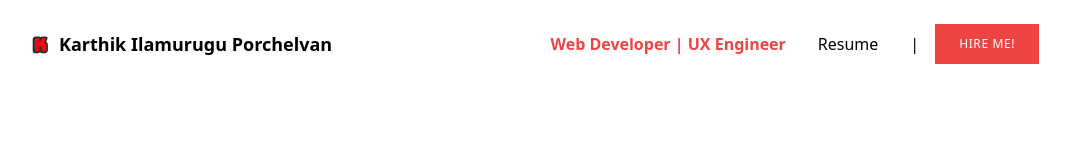
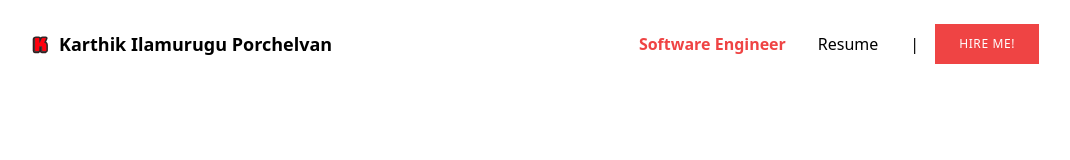
Before and after one commit to Karthxx/portfolio, a React (Vite) app: page / in a window 1280 px wide. Shown: the top 160 px of the page, without its empty margins (109-1179 px from the left). Built offline with nearby package versions, Linux system fonts and the light colour scheme.

Commit message:
changed content

```diff
--- a/src/Navbar.jsx
+++ b/src/Navbar.jsx
@@ -40,9 +40,7 @@ const Navbar = () => {
         </div>
 
         <div className="hidden md:flex items-center">
-          <p className="text-red-500 font-semibold mx-4">
-            Web Developer | UX Engineer
-          </p>
+          <p className="text-red-500 font-semibold mx-4">Software Engineer</p>
           <a className="mx-4" href="">
             Resume
           </a>
```
